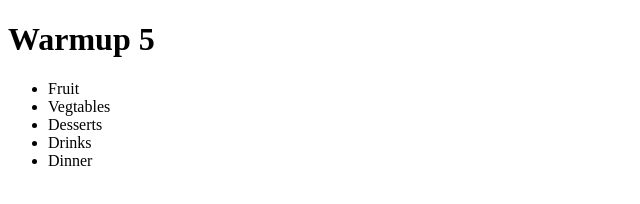
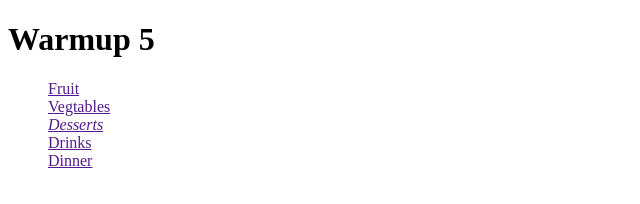
Before and after one commit to aeckholm/warmup-5, a plain HTML site: page index.html in a window 1280 px wide. Shown: the whole page, without its empty margins (0-640 px from the left). Drawn offline with Linux system fonts and the light colour scheme.

Commit message:
added links and styles

```diff
--- a/index.html
+++ b/index.html
@@ -8,12 +8,21 @@
     <body>
         <h1>Warmup <strong>5</strong></h1>
 
-        <ul>
-            <li>Fruit</li>
-            <li>Vegtables</li>
-            <li>Desserts</li>
-            <li>Drinks</li>
-            <li>Dinner</li>
+
+        <ul style="list-style-type: none;">
+            <li><a href="">Fruit</a></li>
+
+            <li><a href="">Vegtables</a></li>
+
+            <li>
+                <a href="">
+                <em>Desserts</em>
+                </a>
+             </li>
+
+            <li><a href="">Drinks</a></li>
+
+            <li><a href="">Dinner</a></li>
         </ul>
 
     </body>
```
